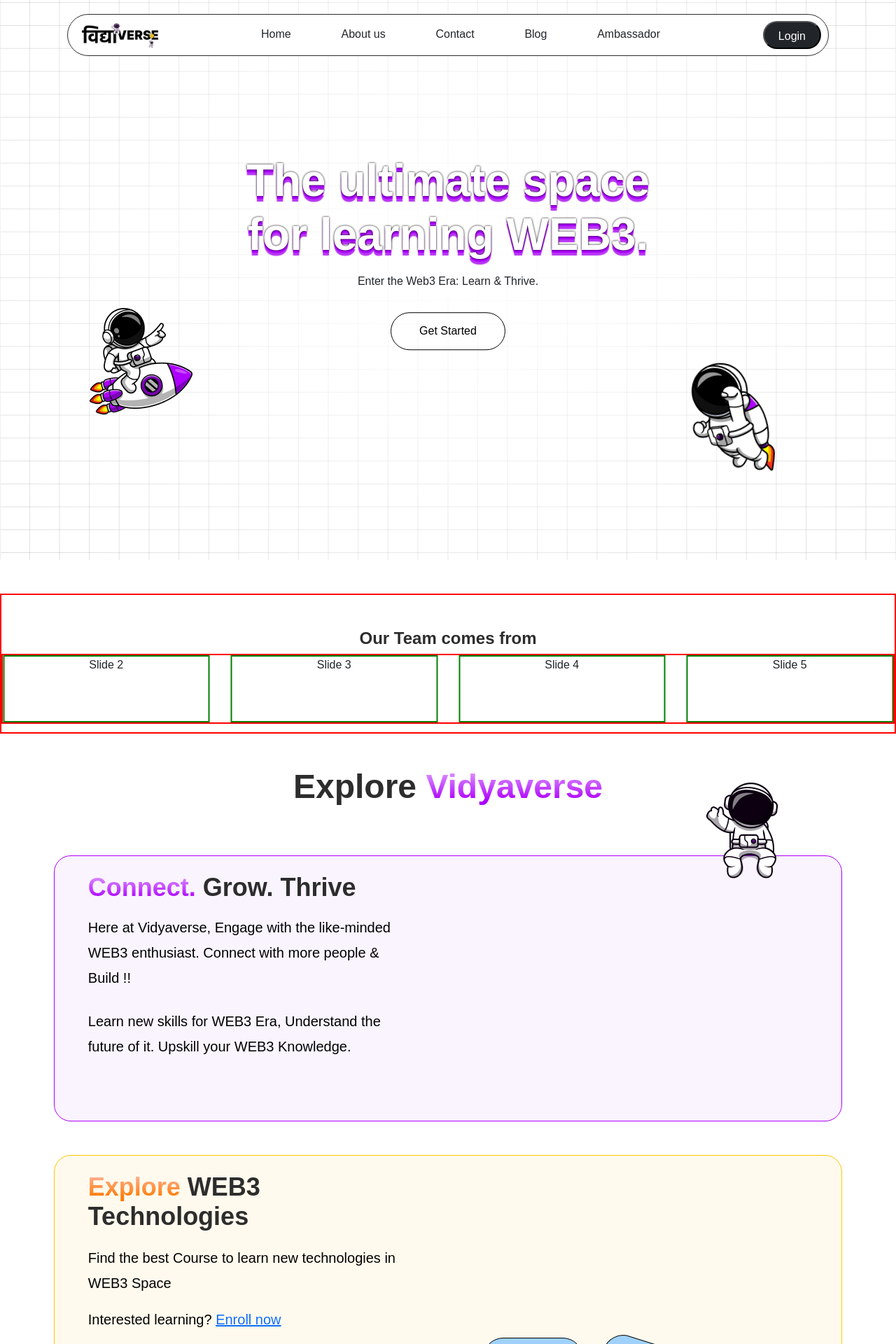
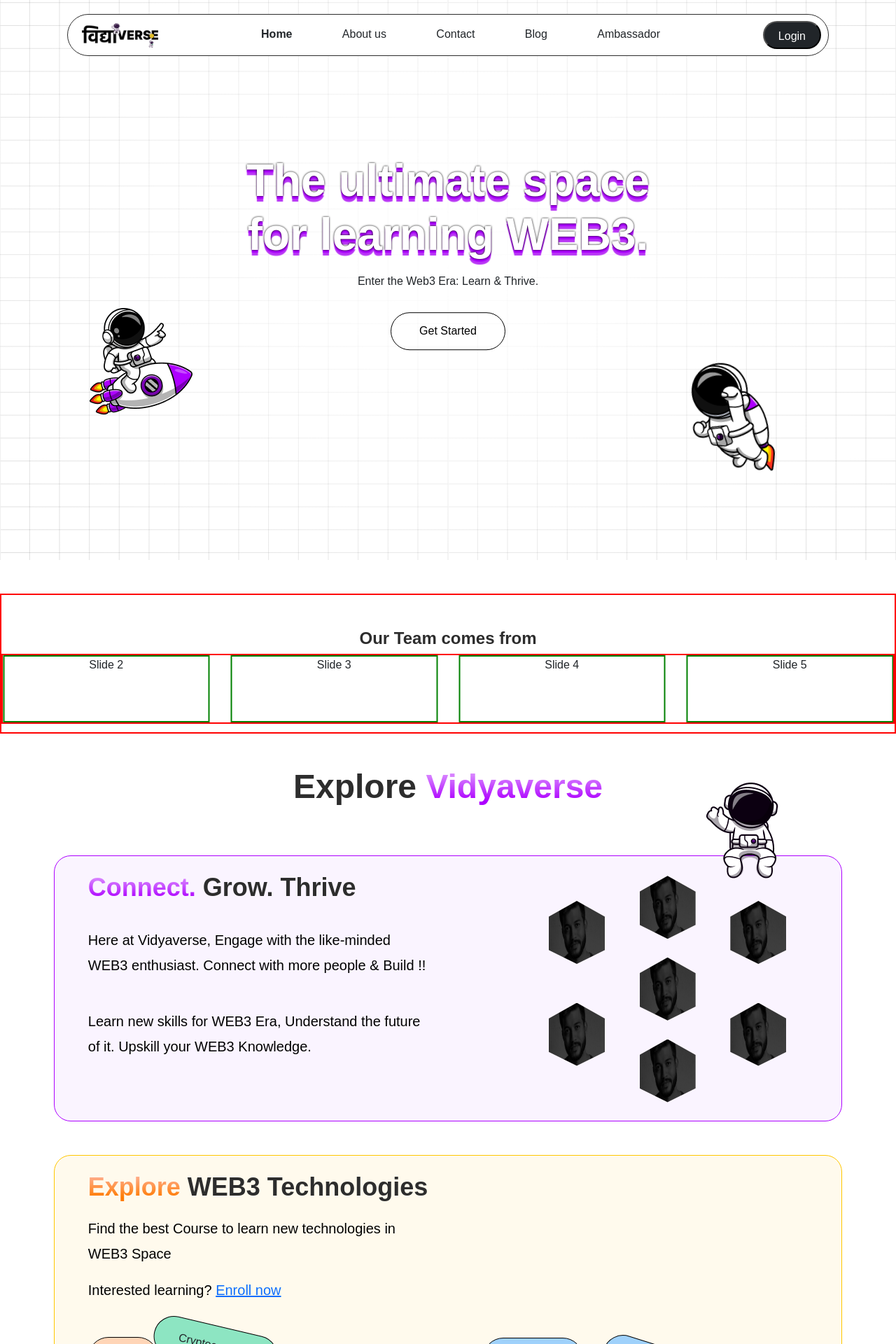
Before and after one commit to aman-lohan-au2/vidyaverse.app, a React (Create React App) app: page / in a window 1280 px wide. Shown: the top 1920 px of the page at 70% size. Built offline with nearby package versions, Linux system fonts and the light colour scheme.

Commit message:
LAnding Page DOne

```diff
--- a/src/App.css
+++ b/src/App.css
@@ -133,7 +133,7 @@
 }
 
 .explore-left-div {
-  width: 44%;
+  width: 48%;
   height: 100%;
 }
 
@@ -180,7 +180,66 @@
 }
 
 
-.connect-right-box {}
+.connect-right-box {
+  height: 98%;
+  width:33%;
+  margin-right: 3%;
+}
+
+/* .connect-outer-penta {
+  height:400px;
+  width: 400px;
+  border: 2px solid red;
+  clip-path: polygon(0 25%, 51% 1%, 100% 21%, 98% 78%, 52% 100%, 0 76%);
+} */
+.connect-pentagon {
+  height: 90px;
+  width: 80px;
+  position: absolute;
+  clip-path: polygon(0 25%, 50% 0, 100% 25%, 100% 78%, 50% 100%, 0 78%);
+}
+
+.connect-pentagon img {
+  height: 100%;
+  width: 100%;
+}
+
+.connect-pentagon1 {
+  top: 25%;
+  left: 0%;
+  transform: translateY(-50%);
+}
+.connect-pentagon2 {
+  top: 0%;
+  left: 50%;
+  transform: translateX(-50%);
+}
+.connect-pentagon3 {
+  top: 25%;
+  right: 0%;
+  transform: translateY(-50%);
+}
+.connect-pentagon4 {
+  top: 70%;
+  right: 0%;
+  transform: translateY(-50%);
+}
+.connect-pentagon5 {
+  bottom: 0%;
+  left: 50%;
+  transform: translateX(-50%);
+}
+.connect-pentagon6 {
+  top: 70%;
+  left: 0%;
+  transform: translateY(-50%);
+}
+
+.connect-pentagon7 {
+  top: 50%;
+  left: 50%;
+  transform: translate(-50%, -50%);
+}
 
 
 .technology-box {
@@ -189,8 +248,8 @@
 }
 
 /* .technology-left-box {
-  border: 2px solid red;
-  width: 45%;
+  width: 50%;
+  height: 100%;
 } */
 
 .technology-left-box-text {
--- a/src/Component/Navbar.js
+++ b/src/Component/Navbar.js
@@ -12,22 +12,38 @@
         </div>
         <ul className="navul">
           <li className="active nav-item">
-          <NavLink className={"nav-link"} to="/">
+            <NavLink className={"nav-link"} to="/" style={({ isActive }) => {
+              return {
+                fontWeight: isActive ? "bold" : ""
+              };
+            }}>
               Home
             </NavLink>
           </li>
           <li>
-          <NavLink className={"nav-link"} to="/About">
-            {" "}
+            <NavLink className={"nav-link"} to="/About" style={({ isActive }) => {
+              return {
+                fontWeight: isActive ? "bold" : ""
+              };
+            }}>
+
               About us
             </NavLink>
           </li>
           <li className="nav-item">
-          <NavLink className={"nav-link"} to="/contact">
+            <NavLink className={"nav-link"} to="/contact" style={({ isActive }) => {
+              return {
+                fontWeight: isActive ? "bold" : ""
+              };
+            }}>
               Contact
             </NavLink>
           </li>
-        <li> <NavLink className={"nav-link"} to="/Blog">
+          <li> <NavLink className={"nav-link"} to="/Blog" style={({ isActive }) => {
+              return {
+                fontWeight: isActive ? "bold" : ""
+              };
+            }}>
             Blog
           </NavLink></li>
           <li>Ambassador</li>
--- a/src/Component/navbar.css
+++ b/src/Component/navbar.css
@@ -30,3 +30,7 @@
     padding: 8px 20px 8px 20px;
     border-radius: 100px;
   }
+  /* .active{
+    font-weight: 800;
+  }
+   */
--- a/src/Dashboard.js
+++ b/src/Dashboard.js
@@ -194,14 +194,26 @@
       {/* --------------- Explore Section ------------ */}
       <section className="explore-container mt-5">
         <h1 className="explore-heading text-center">Explore <span className="explore-subheading">Vidyaverse</span></h1>
-        <div className="position-relative explore-box connect-box mx-auto px-5 py-4">
+        <div className="position-relative explore-box connect-box mx-auto px-5 py-4 d-flex justify-content-between">
           <img className="seating-astro" src={SeatingAstro} alt="Seating Astronaut" />
           <div className="explore-left-div connect-left-box d-flex flex-column justify-content-between pb-5">
             <h3 className="connect-left-box-text"><span className="connect-left-box-subtext">Connect.</span> Grow. Thrive</h3>
             <p className="connect-left-pra-text"> Here at Vidyaverse, Engage with the like-minded WEB3 enthusiast. Connect with more people & Build !!</p>
             <p className="connect-left-pra-text2">Learn new skills for WEB3 Era, Understand the future of it. Upskill your WEB3 Knowledge.</p>
           </div>
-          <div className="connect-right-box"></div>
+          <div className="connect-right-box position-relative mt-1">
+            {/* <div className="connect-outer-penta"></div> */}
+
+            <div className="connect-pentagon connect-pentagon1">
+              <img src={pedingTestinomialImg} alt=""/>
+            </div>
+            <div className="connect-pentagon connect-pentagon2"><img src={pedingTestinomialImg} alt=""/></div>
+            <div className="connect-pentagon connect-pentagon3"><img src={pedingTestinomialImg} alt=""/></div>
+            <div className="connect-pentagon connect-pentagon4"><img src={pedingTestinomialImg} alt=""/></div>
+            <div className="connect-pentagon connect-pentagon5"><img src={pedingTestinomialImg} alt=""/></div>
+            <div className="connect-pentagon connect-pentagon6"><img src={pedingTestinomialImg} alt=""/></div>
+            <div className="connect-pentagon connect-pentagon7"><img src={pedingTestinomialImg} alt=""/></div>
+          </div>
         </div>
         <div className="explore-box technology-box mx-auto my-5 px-5 d-flex justify-content-between">
           <div className="explore-left-div technology-left-box">
```
Lines whose indentation alone changed are shown as unchanged.
